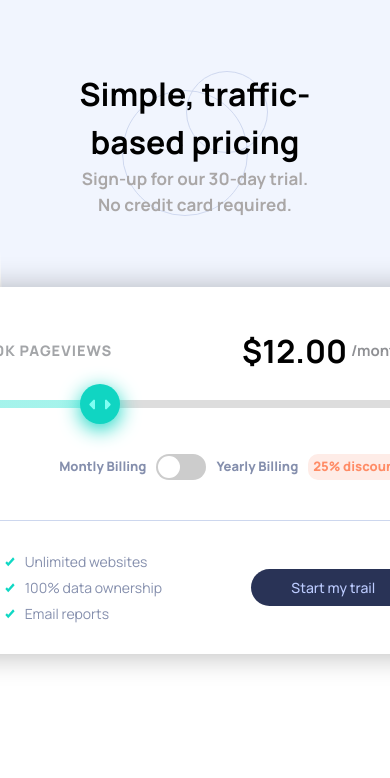
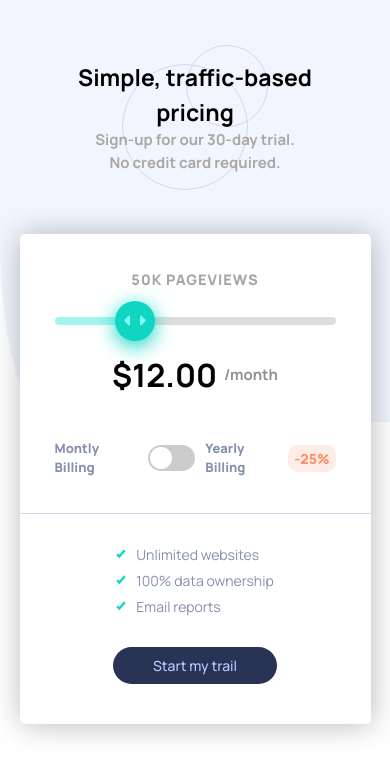
Before and after one commit to CyPhEr420/interactive-pricing-component, a plain HTML site: page index.html in a window 390 px wide. Drawn offline with Linux system fonts and the light colour scheme.

Commit message:
mobile responsive

```diff
--- a/index.html
+++ b/index.html
@@ -28,9 +28,16 @@
         <div class="pricing-info">
           <p class="product-value">100k pageviews</p>
           <h1 class="pricing">$16.00 <span>/month</span></h1>
+
+          <input
+            class="slider"
+            type="range"
+            min="0"
+            max="4"
+            value="1"
+            step="1"
+          />
         </div>
-
-        <input class="slider" type="range" min="0" max="4" value="1" step="1" />
 
         <div class="toggle-container">
           <p>Montly Billing</p>
@@ -39,7 +46,7 @@
             <label for="toggle" class="toggle-label"></label>
           </div>
           <p>Yearly Billing</p>
-          <p class="discount">25% discount</p>
+          <span class="discount">25% discount</span>
         </div>
       </div>
 
--- a/script.js
+++ b/script.js
@@ -2,6 +2,7 @@ const slider = document.querySelector(".slider");
 const productValueElement = document.querySelector(".product-value");
 const prizeElement = document.querySelector(".pricing");
 const toggleCheckbox = document.getElementById("toggle");
+const discountText = document.querySelector(".discount");
 const sliderValues = {
   0: { prize: 8, value: 10 },
   1: { prize: 12, value: 50 },
@@ -36,4 +37,16 @@ toggleCheckbox.addEventListener("change", () => {
   changePricing();
 });
 
+function changeDiscountText() {
+  if (window.innerWidth < 700) {
+    discountText.textContent = "-25%";
+  } else {
+    discountText.textContent = "25% discount";
+  }
+}
+
+window.addEventListener("resize", changeDiscountText);
+window.addEventListener("orientationchange", changeDiscountText);
+
 changePricing();
+changeDiscountText();
--- a/style.css
+++ b/style.css
@@ -92,6 +92,7 @@ body {
 .pricing-container {
   background-color: rgb(255, 255, 255);
   width: 500px;
+  max-width: 90%;
   box-shadow: 1px 1px 30px 0px rgba(0, 0, 0, 0.28);
   border-radius: 5px;
   display: flex;
@@ -108,19 +109,22 @@ body {
   font-weight: 800;
   color: hsl(216, 3%, 65%);
   font-size: 1.45rem;
+  align-self: center;
 }
 
 .pricing-info {
-  display: flex;
-  align-items: center;
-  justify-content: space-between;
+  display: grid;
+  grid-template-columns: 1fr 1fr;
+  grid-template-rows: auto auto auto;
   margin-bottom: 15px;
+  gap: 1.5rem;
 }
 
 .pricing {
   display: flex;
   align-items: center;
-  gap: 4px;
+  gap: 7px;
+  justify-self: end;
 }
 
 .pricing span {
@@ -144,6 +148,8 @@ body {
     #ddd 100%
   );
   position: relative;
+  grid-area: 2 / 1 / -1 / -1;
+  align-self: center;
 }
 
 .slider::-webkit-slider-runnable-track {
@@ -176,6 +182,7 @@ body {
   position: relative;
   width: 50px;
   height: 26px;
+  margin: 0 1rem;
 }
 
 .toggle-switch input {
@@ -216,7 +223,6 @@ input:checked + .toggle-label {
   display: flex;
   align-items: center;
   justify-content: flex-end;
-  gap: 1rem;
   margin-top: 4rem;
 }
 
@@ -229,8 +235,11 @@ input:checked + .toggle-label {
 .toggle-container .discount {
   background-color: hsl(14, 92%, 95%);
   color: hsl(15, 100%, 70%);
-  padding: 3px 5px;
+  padding: 3px 6px;
   border-radius: 10px;
+  font-size: 1.4rem;
+  font-weight: 800;
+  margin-left: 5px;
 }
 
 .features-container {
@@ -273,3 +282,40 @@ input:checked + .toggle-label {
   font-weight: 500;
   cursor: pointer;
 }
+
+@media (max-width: 500px) {
+  .heading {
+    padding: 60px 40px;
+    display: flex;
+    flex-direction: column;
+    align-items: center;
+  }
+
+  .heading h1 {
+    font-size: 2.3rem;
+  }
+
+  .heading h2 {
+    font-size: 1.5rem;
+    width: 70%;
+  }
+
+  .pricing-top-container {
+    padding: 35px;
+  }
+
+  .pricing-info {
+    grid-template-columns: 1fr;
+    grid-template-rows: auto auto auto;
+    gap: 2rem;
+  }
+  .product-value,
+  .pricing {
+    justify-self: center;
+  }
+
+  .features-container {
+    flex-direction: column;
+    padding-bottom: 40px;
+  }
+}
```
